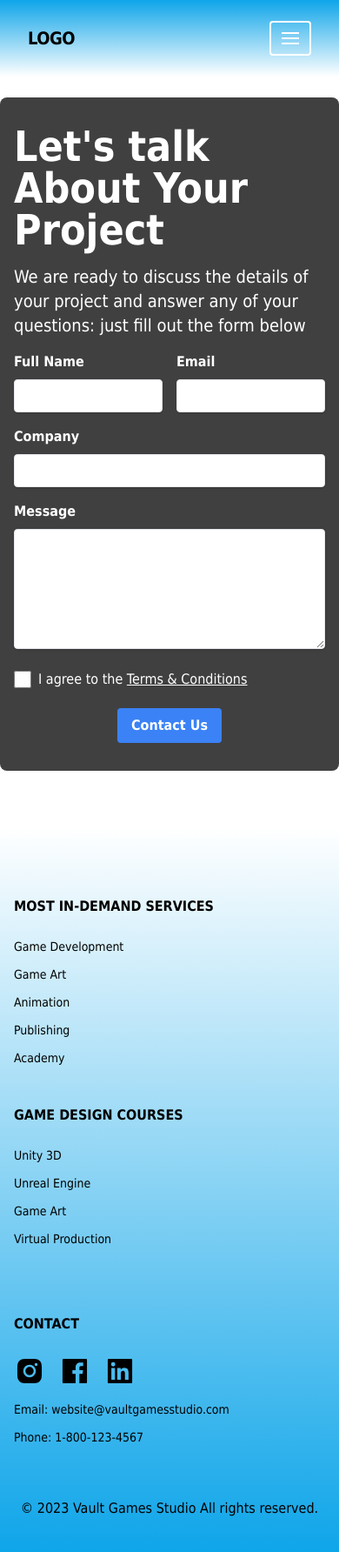
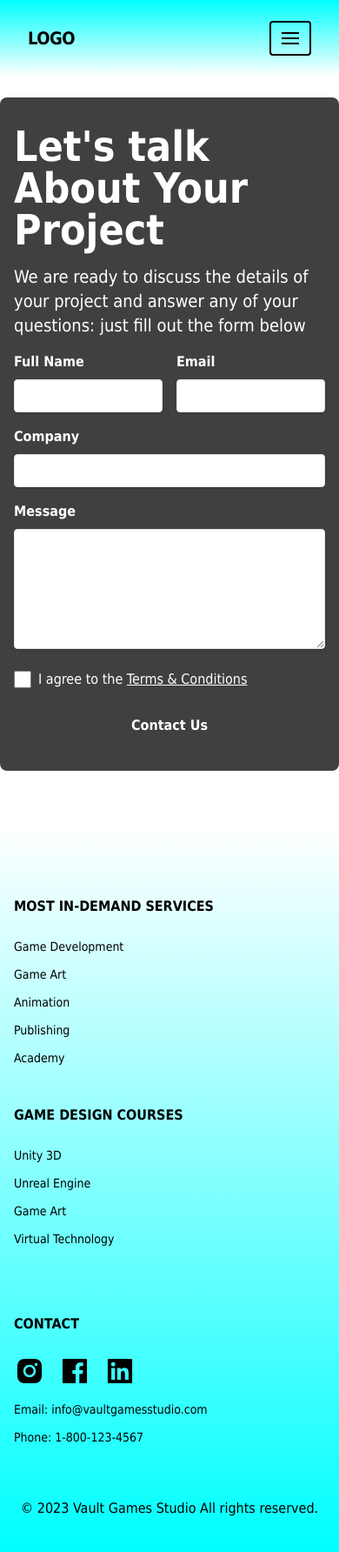
Before and after one commit to swastik098/gamingwebiste, a React (Create React App) app: page /contact in a window 390 px wide. Shown: the whole page at 87% size. Built offline with nearby package versions, Linux system fonts and the light colour scheme.

Commit message:
final chnages

```diff
--- a/src/components/Footer.js
+++ b/src/components/Footer.js
@@ -9,7 +9,7 @@ import { NavLink } from "react-router-dom";
 
 const Footer = () => {
   return (
-    <footer className="pt-16 pb-8 bg-gradient-to-t from-sky-500 to-white mt-16">
+    <footer className="pt-16 pb-8 bg-gradient-to-t from-blue to-white mt-16">
       <div className="max-w-6xl m-auto flex flex-wrap justify-left">
         <div className="p-4 w-full md:w-1/4">
           <div className="text-black uppercase mb-6 font-bold">
@@ -73,7 +73,7 @@ const Footer = () => {
             href="#"
             className="my-3 block text-black hover:text-black text-sm font-medium duration-700"
           >
-            Virtual Production
+            Virtual Technology
           </NavLink>
         </div>
         <div className="p-4 w-full md:w-1/4">
@@ -116,7 +116,7 @@ const Footer = () => {
             href="mailto:website@vaultgamesstudio.com"
             className="my-3 block text-black hover:text-black text-sm font-medium duration-700"
           >
-            Email: website@vaultgamesstudio.com
+            Email: info@vaultgamesstudio.com
           </a>
           <a
             href="tel:18001234567"
--- a/src/components/GameDevelopement/GameDevelopment.js
+++ b/src/components/GameDevelopement/GameDevelopment.js
@@ -1,3 +1,4 @@
+/* eslint-disable no-unused-vars */
 import React, { useRef, useState } from "react";
 import Grid from "@mui/material/Grid";
 import Typography from "@mui/material/Typography";
@@ -8,10 +9,10 @@ import Tab from "@mui/material/Tab";
 import Card from "@mui/material/Card";
 import CardContent from "@mui/material/CardContent";
 import CardMedia from "@mui/material/CardMedia";
-import Paper from "@mui/material/Paper";
+// import Paper from "@mui/material/Paper";
 import { CardActionArea } from "@mui/material";
 import Box from "@mui/material/Box";
-import { images, mobImages,iosGames } from "../../utils/helper";
+import { images, mobImages, iosGames } from "../../utils/helper";
 const GameDevelopment = () => {
   const [value, setValue] = useState(0);
   const myref = useRef(null);
@@ -29,9 +30,9 @@ const GameDevelopment = () => {
     myref2?.current.scrollIntoView();
   };
 
-  const handleitemThree = () => {
-    myref3?.current.scrollIntoView();
-  };
+  // const handleitemThree = () => {
+  //   myref3?.current.scrollIntoView();
+  // };
 
   const handleChange = (event, newValue) => {
     console.log(event, "save");
@@ -80,7 +81,7 @@ const GameDevelopment = () => {
             sx={{
               fontWeight: "bold",
               fontSize: "30px",
-              backgroundColor: "#83EAF1",
+              backgroundColor: "#00FFFF",
               color: "black",
               textAlign: "center",
               cursor: "pointer",
@@ -96,7 +97,7 @@ const GameDevelopment = () => {
             sx={{
               fontWeight: "bold",
               fontSize: "30px",
-              backgroundColor: "#83EAF1",
+              backgroundColor: "#00FFFF",
               color: "black",
               textAlign: "center",
               cursor: "pointer",
@@ -183,9 +184,15 @@ const GameDevelopment = () => {
           // style={{ minHeight: "100vh" }}
         >
           <Grid item lg={8} className="gamedev">
-            {mobImages?.map((ele,index) => (
+            {mobImages?.map((ele, index) => (
               <div className="card-container" key={index}>
-                <Grid item lg={12} xs={12} direction="row" className="innerClass">
+                <Grid
+                  item
+                  lg={12}
+                  xs={12}
+                  direction="row"
+                  className="innerClass"
+                >
                   <Card className="card">
                     <CardActionArea>
                       <CardMedia
@@ -202,13 +209,13 @@ const GameDevelopment = () => {
             ))}
             {/* <div></div> */}
           </Grid>
-          <Grid item lg={4} >
+          <Grid item lg={4}>
             {/* <div className="right"> */}
             <Card
               sx={{
                 // maxWidth: 500,
                 height: "670px",
-                backgroundColor: "#83EAF1",
+                backgroundColor: "#00FFFF",
               }}
             >
               <CardActionArea>
@@ -232,7 +239,6 @@ const GameDevelopment = () => {
               </CardActionArea>
             </Card>
             {/* </div> */}
-
           </Grid>
         </Grid>
       </TabPanel>
@@ -247,7 +253,7 @@ const GameDevelopment = () => {
           style={{ minHeight: "100vh" }}
         >
           <Grid item lg={8} className="gamedev">
-          {iosGames?.map((ele,index) => (
+            {iosGames?.map((ele, index) => (
               // <Card sx={{ maxWidth: 500, height: "500px", textAlign: "center" }}>
               //   <CardActionArea>
               //     <CardMedia
@@ -260,7 +266,13 @@ const GameDevelopment = () => {
               //   </CardActionArea>
               // </Card>
               <div className="card-container" key={index}>
-            <Grid item lg={12} xs={12} direction="row" className="innerClass">
+                <Grid
+                  item
+                  lg={12}
+                  xs={12}
+                  direction="row"
+                  className="innerClass"
+                >
                   <Card className="card">
                     <CardActionArea>
                       <CardMedia
@@ -281,7 +293,7 @@ const GameDevelopment = () => {
               sx={{
                 // maxWidth: 500,
                 height: "670px",
-                backgroundColor: "#83EAF1",
+                backgroundColor: "#00FFFF",
               }}
             >
               <CardActionArea>
@@ -340,7 +352,7 @@ const GameDevelopment = () => {
               textAlign: "center",
               fontSize: "25px",
               fontWeight: "bold",
-              backgroundColor: "#83EAF1",
+              backgroundColor: "#00FFFF",
               color: "black",
               padding: "25px",
               borderRadius: "40px",
--- a/src/components/Headers.js
+++ b/src/components/Headers.js
@@ -26,7 +26,7 @@ function Navigation() {
   return (
     <nav
       style={navStyle}
-      className="flex font-sans items-center justify-between flex-wrap bg-gradient-to-b from-sky-500 to-white p-8 py-6"
+      className="flex font-sans items-center justify-between flex-wrap bg-gradient-to-b from-blue to-white p-8 py-6"
     >
       <div className="flex items-center flex-shrink-0 text-black mr-6">
         <span className="font-semibold text-xl tracking-tight">
@@ -37,7 +37,7 @@ function Navigation() {
       </div>
       <div className="block lg:hidden">
         <button
-          className="flex items-center px-3 py-2 border-2 rounded text-black border-white  hover:text-black hover:border-white"
+          className="flex items-center px-3 py-2 border-2 rounded text-white border-black  hover:text-black hover:border-black"
           onClick={() => setShowMenu(!showMenu)}
         >
           <svg
@@ -46,10 +46,7 @@ function Navigation() {
             xmlns="http://www.w3.org/2000/svg"
           >
             <title>Menu</title>
-            <path
-              d="M0 3h20v2H0V3zm0 6h20v2H0V9zm0 6h20v2H0v-2z"
-              fill="#ffffff"
-            />
+            <path d="M0 3h20v2H0V3zm0 6h20v2H0V9zm0 6h20v2H0v-2z" fill="#000" />
           </svg>
         </button>
       </div>
@@ -79,7 +76,7 @@ function Navigation() {
             className="block mt-4 lg:inline-block lg:mt-0 text-black hover:text-black mr-4 font-normal text-xl tracking-tight"
             onClick={closeMenu}
           >
-            Virtual Production
+            Virtual Technology
           </NavLink>
           <NavLink
             to="/publishing"
@@ -103,7 +100,7 @@ function Navigation() {
             closeMenu();
           }}
           // onClick={handleGetInTouchClick}
-          className="inline-block text-xl px-4 py-2 font-normal tracking-tight leading-none border rounded text-black border-black hover:border-transparent hover:text-gray-800 hover:bg-white mt-4 lg:mt-0"
+          className="inline-block text-xl px-4 py-2 font-normal tracking-tight leading-none border rounded text-black border-black hover:border-black hover:text-white hover:bg-gray-800 mt-4 lg:mt-0"
           // onClick={closeMenu}
         >
           Get In Touch
--- a/src/components/Home/Button.js
+++ b/src/components/Home/Button.js
@@ -3,7 +3,7 @@ import React from "react";
 const Button = ({ text, onClick, className }) => {
   return (
     <button
-      className={`text-3xl  bg-gradient-to-b from-sky-500 to-blue-500 hover:bg-blue-950 text-white font-bold py-3 px-4 rounded-lg ${className}`}
+      className={`text-2xl  bg-gradient-to-b from-blue to-white-500 hover:bg-blue-950 text-black font-bold py-3 px-4 rounded-lg ${className}`}
       onClick={onClick}
     >
       {text}
--- a/src/components/Home/Home.js
+++ b/src/components/Home/Home.js
@@ -217,7 +217,7 @@ const Home = () => {
       <div className="flex flex-col md:flex-row justify-between w-4/5 px-4 py-8 mx-auto items-center">
         <div className="w-full md:w-1/2 md:pl-4 mt-10 justify-center">
           <InfoBox
-            title={"Virtual Production"}
+            title={"Virtual Technology"}
             text={
               "We create art and visual assets for games. We offer a wide range of services, from concept art and character design to 3D modeling and animation for a variety of platforms, including consoles, PC, and mobile devices."
             }
--- a/src/components/Publishing/TopSection.js
+++ b/src/components/Publishing/TopSection.js
@@ -14,10 +14,10 @@ const SkewedDesign = () => {
       <div className="absolute inset-0 z-10 flex flex-col justify-center items-center text-center">
         <h2 className="text-4xl md:text-8xl md:text-center font-bold mb-2 text-white">
           GAME
-          <span className="text-sky-500 "> PUBLISHING</span>
+          <span className="text-blue "> PUBLISHING</span>
         </h2>
         <p className="text-lg md:text-3xl  text-white text-center pt-5">
-          <span className="text-sky-500">Vault Games Studio</span> turn mobile
+          <span className="text-blue">Vault Games Studio</span> turn mobile
           games into chart-topping hits
         </p>
       </div>
--- a/tailwind.config.js
+++ b/tailwind.config.js
@@ -11,7 +11,7 @@ module.exports = {
       colors: {
         peach: "#3C2A21", // Replace with your preferred peach color
         lavendre: "#D4ADFC",
-        // blue: "#03C988",
+        blue: "#00FFFF",
       },
     },
   },
```
Lines whose indentation alone changed are shown as unchanged.
